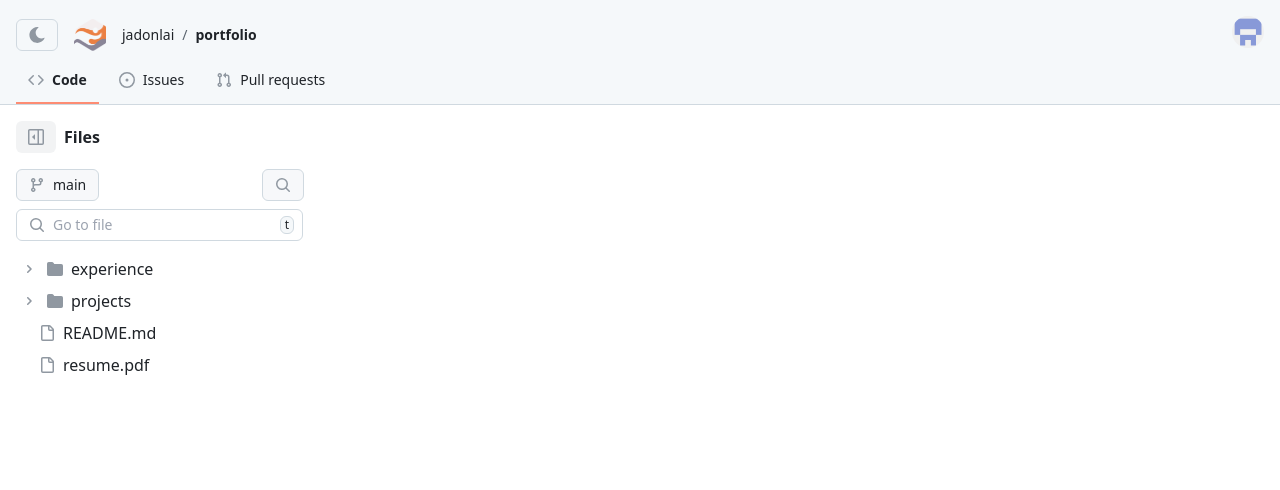
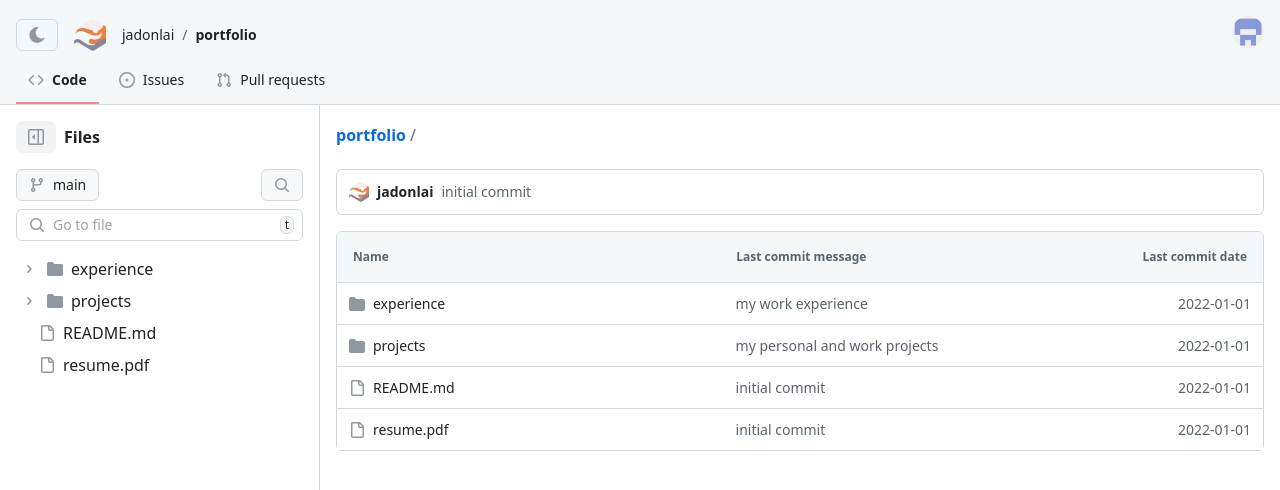
Before and after one commit to jadonlai/github-portfolio, a React (Vite) app: page /main in a window 1280 px wide. Shown: the top 490 px of the page. Built offline with nearby package versions, Linux system fonts and the light colour scheme.

Commit message:
added base folder view

```diff
--- a/src/App.tsx
+++ b/src/App.tsx
@@ -17,6 +17,7 @@ const App = () => {
     <Routes>
       <Route path="/" element={<Home />} />
       <Route path="/main" element={<Files />}>
+        <Route index element={<File />} />
         <Route path="*" element={<File />} />
       </Route>
     </Routes>
--- a/src/components/directorieslist/DirectoriesList.tsx
+++ b/src/components/directorieslist/DirectoriesList.tsx
@@ -34,10 +34,10 @@ const DirectoriesList = ({
             name={item.name}
             routePath={
               item.name === ".."
-                ? `${basePath}/${item.name}`.replace(/\/[^/]+\/\.\.$/, "")
+                ? `/${basePath}/${item.name}`.replace(/\/[^/]+\/\.\.$/, "")
                 : basePath
-                ? `${basePath}/${item.name}`
-                : item.name
+                ? `/${basePath}/${item.name}`
+                : `/${item.name}`
             }
             commit={item.commit}
             date={item.date}
--- a/src/components/directorieslist/Item.tsx
+++ b/src/components/directorieslist/Item.tsx
@@ -26,9 +26,9 @@ const Item = ({
     >
       <div className="flex flex-row items-center space-x-2">
         <img src={imagePath} alt={imageAltText} className="w-4 h-4" />
-        {routePath ? (
+        {routePath || name === ".." ? (
           <Link
-            to={`/main/${routePath}`}
+            to={`/main${routePath}`}
             className={`${
               name === ".."
                 ? "text-gray font-bold"
@@ -38,11 +38,11 @@ const Item = ({
             {name === ".." ? name.split("").join(" ") : name}
           </Link>
         ) : (
-          <h1 className="text-secondary text-sm">{name}</h1>
+          <h1 className="text-secondary text-sm truncate">{name}</h1>
         )}
       </div>
-      <p className="text-gray text-sm">{commit}</p>
-      <p className="text-gray text-sm text-right">{date}</p>
+      <p className="text-gray text-sm truncate">{commit}</p>
+      <p className="text-gray text-sm text-right truncate">{date}</p>
     </li>
   );
 };
--- a/src/pages/files/file/File.tsx
+++ b/src/pages/files/file/File.tsx
@@ -7,7 +7,11 @@ import { structure } from "../../../constants";
 const File = () => {
   const [copyImage, setCopyImage] = useState("/assets/copy.svg");
   const location = useLocation();
-  const path = location.pathname.split("/main/")[1].split("/");
+
+  let path = [location.pathname];
+  if (path[0] !== "/main") {
+    path = location.pathname.split("/main/")[1].split("/");
+  }
   let curPath = "/main";
 
   const handleCopyImage = () => {
@@ -22,6 +26,10 @@ const File = () => {
   };
 
   const getItem = (path: string[], structure: any) => {
+    if (path[0] === "/main") {
+      return structure;
+    }
+
     if (path.length === 1) {
       return structure.find((item: { name: string }) => item.name === path[0]);
     }
@@ -41,8 +49,6 @@ const File = () => {
     return;
   }
 
-  console.log(path);
-
   const backItem = {
     name: "..",
     type: "folder",
@@ -56,6 +62,10 @@ const File = () => {
         <Link to="/" className="text-blue text-base font-bold hover:underline">
           portfolio
         </Link>
+        {path[0] === "/main" ? (
+          <h1 className="text-gray text-base">/</h1>
+        ) : (
+          <div className="flex flex-row items-center space-x-1">
             {path.map((item, index) => {
               let pathTag;
               curPath += `/${item}`;
@@ -74,7 +84,10 @@ const File = () => {
                 );
               }
               return (
-            <div key={curPath} className="flex flex-row items-center space-x-1">
+                <div
+                  key={curPath}
+                  className="flex flex-row items-center space-x-1"
+                >
                   <h1 className="text-gray text-base">/</h1>
                   {pathTag}
                 </div>
@@ -94,21 +107,25 @@ const File = () => {
               )}
             </button>
           </div>
+        )}
+      </div>
       <div className="w-full p-3 flex flex-row items-center justify-between rounded-md border-[1px] border-gray-border">
         <div className="flex flex-row items-center space-x-2">
           <img src="/assets/logo.png" alt="logo" className="w-5 h-5" />
           <h1 className="text-secondary text-sm font-bold">jadonlai</h1>
-          <h1 className="text-gray text-sm">{curItem.commit}</h1>
+          <h1 className="text-gray text-sm">
+            {path[0] === "/main" ? "initial commit" : curItem.commit}
+          </h1>
         </div>
       </div>
-      {curItem.type === "folder" && (
+      {(curItem.type === "folder" || path[0] === "/main") && (
         <DirectoriesList
           topItem={
             <div
               style={{
                 gridTemplateColumns: "1.5fr 1fr 1fr",
               }}
-              className="grid grid-cols-3 justify-between w-full text-xs text-gray font-bold"
+              className="grid grid-cols-3 justify-between w-full text-xs text-gray font-bold truncate"
             >
               <h1>Name</h1>
               <h1>Last commit message</h1>
@@ -116,8 +133,10 @@ const File = () => {
             </div>
           }
           topItemStyles="h-[40px] px-4"
-          items={[backItem, ...curItem.contents]}
-          basePath={path.join("/")}
+          items={
+            path[0] === "/main" ? curItem : [backItem, ...curItem.contents]
+          }
+          basePath={path[0] === "/main" ? "" : path.join("/")}
         />
       )}
     </div>
```
Lines whose indentation alone changed are shown as unchanged.
